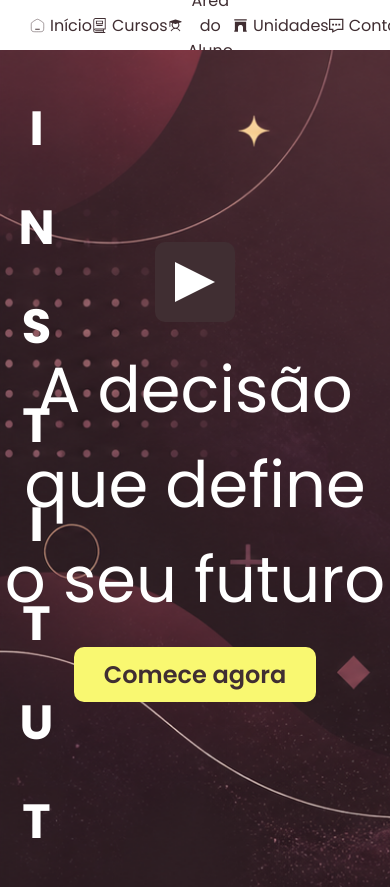
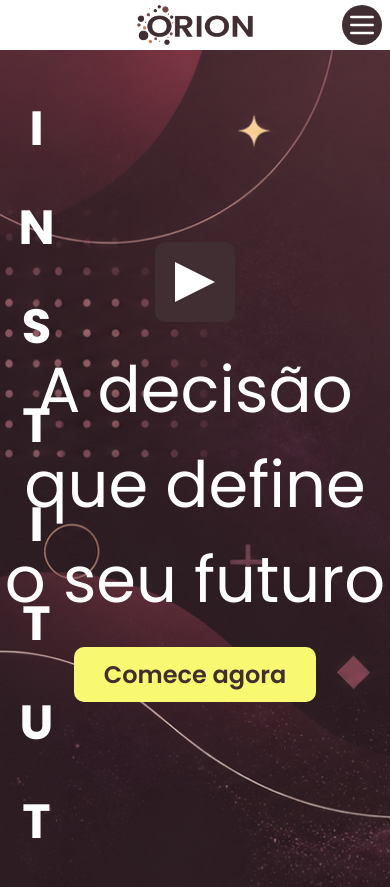
Before and after one commit to HynaellAlves/IPO_Orion, a Next.js app: page / in a window 390 px wide. Shown: the top 887 px of the page. Built offline with nearby package versions, Linux system fonts and the light colour scheme.

Commit message:
Adicionando responsividade do footer e header, assim como adiconando botão do menu side (falta ajustar o erro mobile do menu)

```diff
--- a/src/components/UI/buttons/header_options/Options.module.css
+++ b/src/components/UI/buttons/header_options/Options.module.css
@@ -1,5 +1,6 @@
 .options {
   display: flex;
+  min-width: max-content;
   flex-direction: row;
   align-items: center;
   gap: 5px;
--- /dev/null
+++ b/src/components/UI/buttons/menu/Menu.module.css
@@ -0,0 +1,18 @@
+.menu_button{
+  position: absolute;
+  right: 2%;
+  display: none;
+  width: 40px;
+  height: 40px;
+  justify-content: center;
+  align-items: center;
+  border-radius: 50px;
+  border: none;
+  outline: none;
+  background-color: var(--foreground);
+  cursor: pointer;
+}
+
+.menu_icon {
+  max-width: 80%;
+}
--- /dev/null
+++ b/src/components/UI/buttons/menu/Menu.tsx
@@ -0,0 +1,19 @@
+import styles from "./Menu.module.css";
+
+interface propsMenu {
+  id?: string,
+  class?: string,
+  onClick: () => void,
+}
+
+export default function Menu(props: propsMenu) {
+  return (
+    <button onClick={props.onClick} className={`${styles.menu_button} ${props.class}`}>
+      <img
+        className={styles.menu_icon}
+        src="/icons/menu_icon.svg"
+        alt="Ícone de Menu"
+      />
+    </button>
+  );
+}
--- a/src/components/shared/footer/Footer.module.css
+++ b/src/components/shared/footer/Footer.module.css
@@ -1,8 +1,7 @@
 .footer {
-  overflow: hidden;
   display: flex;
   width: 100%;
-  height: 300px;
+  min-height: 300px;
   flex-direction: column;
   justify-content: space-between;
   align-items: center;
@@ -74,3 +73,10 @@
     font-weight: 600;
   }
 }
+
+@media screen and (max-width: 850px) {
+  .content_options {
+    flex-direction: column;
+    row-gap: 10px;
+  }
+}
--- a/src/components/shared/header/Header.module.css
+++ b/src/components/shared/header/Header.module.css
@@ -1,21 +1,19 @@
 .header {
   overflow: hidden;
+  position: relative;
   display: flex;
   flex-direction: row;
   justify-content: space-between;
   align-items: center;
   width: 100%;
-  height: 50px;
+  min-height: 50px;
   padding: 0 30px;
-  max-height: 50px;
   font-size: var(--font-size-text);
   background-color: var(--background);
 }
 
 .content_logo_main {
-  height: 90%;
-  max-width: 250px;
-  max-height: 80%;
+  height: 40px;
 }
 
 .image_logo_main {
@@ -25,6 +23,7 @@
 }
 
 .content_options_header {
+  overflow: hidden;
   display: flex;
   flex: 1;
   flex-direction: row;
@@ -32,3 +31,30 @@
   align-items: center;
   height: 100%;
 }
+
+.header .enabled {
+  display: flex;
+}
+
+@media screen and (max-width: 750px) {
+  .header {
+    flex-direction: column;
+    align-items: center;
+    justify-content: center;
+  }
+
+  .content_logo_main {
+    margin: 1% 0;
+  }
+
+  .content_options_header {
+    display: none;
+    flex-direction: column;
+    gap: 10px;
+    margin-bottom: 2%;
+  }
+
+  .header .menu_button {
+    display: flex;
+  }
+}
--- a/src/components/shared/header/Header.tsx
+++ b/src/components/shared/header/Header.tsx
@@ -1,8 +1,14 @@
+"use client";
+
 // Folha de estilo módulo
 import styles from "./Header.module.css";
 
+// Hooks React
+import { useState } from "react";
+
 // Importando componentes de UI
 import Option from "@/components/UI/buttons/header_options/Options";
+import Menu from "@/components/UI/buttons/menu/Menu";
 
 // Objeto de interface para tipagem do componente
 interface propHeader {
@@ -12,18 +18,41 @@ interface propHeader {
 }
 
 export function Header(props: propHeader) {
+  const [toogle, setToogle] = useState(false);
+
   return (
     <header id={props.id} className={`${styles.header} ${props.class}`}>
       <div className={styles.content_logo_main}>
-        <img className={styles.image_logo_main} src={props.src_image_logo} alt="Logo da Instituição" />
+        <img
+          className={styles.image_logo_main}
+          src={props.src_image_logo}
+          alt="Logo da Instituição"
+        />
       </div>
-      <nav className={styles.content_options_header}>
-        <Option icon="/icons/home_icon.svg" link="/" label="Início"/>
-        <Option icon="/icons/courses_icon.svg" link="/courses" label="Cursos"/>
-        <Option icon="/icons/student_personal_icon.svg" link="/student_area" label="Área do Aluno"/>
-        <Option icon="/icons/units_icon.svg" link="/units" label="Unidades"/>
-        <Option icon="/icons/contact_icon.svg" link="/contacts" label="Contato"/>
+      <nav
+        className={`${styles.content_options_header} ${toogle && styles.enabled}`}
+      >
+        <Option icon="/icons/home_icon.svg" link="/" label="Início" />
+        <Option icon="/icons/courses_icon.svg" link="/courses" label="Cursos" />
+        <Option
+          icon="/icons/student_personal_icon.svg"
+          link="/student_area"
+          label="Área do Aluno"
+        />
+        <Option icon="/icons/units_icon.svg" link="/units" label="Unidades" />
+        <Option
+          icon="/icons/contact_icon.svg"
+          link="/contacts"
+          label="Contato"
+        />
       </nav>
+      <Menu
+        onClick={() => {
+          setToogle((prev) => !prev);
+          console.log(toogle);
+        }}
+        class={styles.menu_button}
+      />
     </header>
   );
 }
```
Also changed, not shown: public/icons/menu_icon.svg (added).
